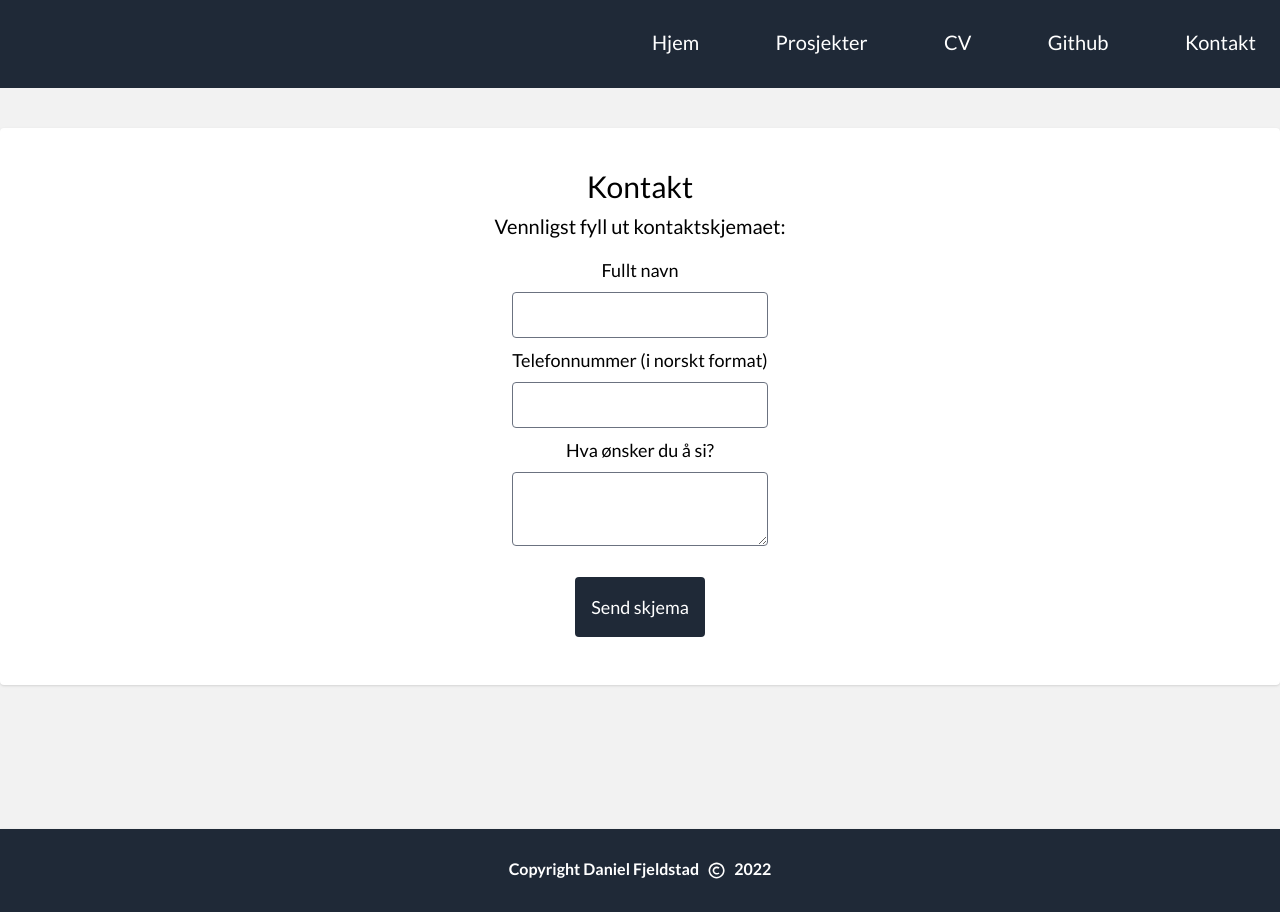
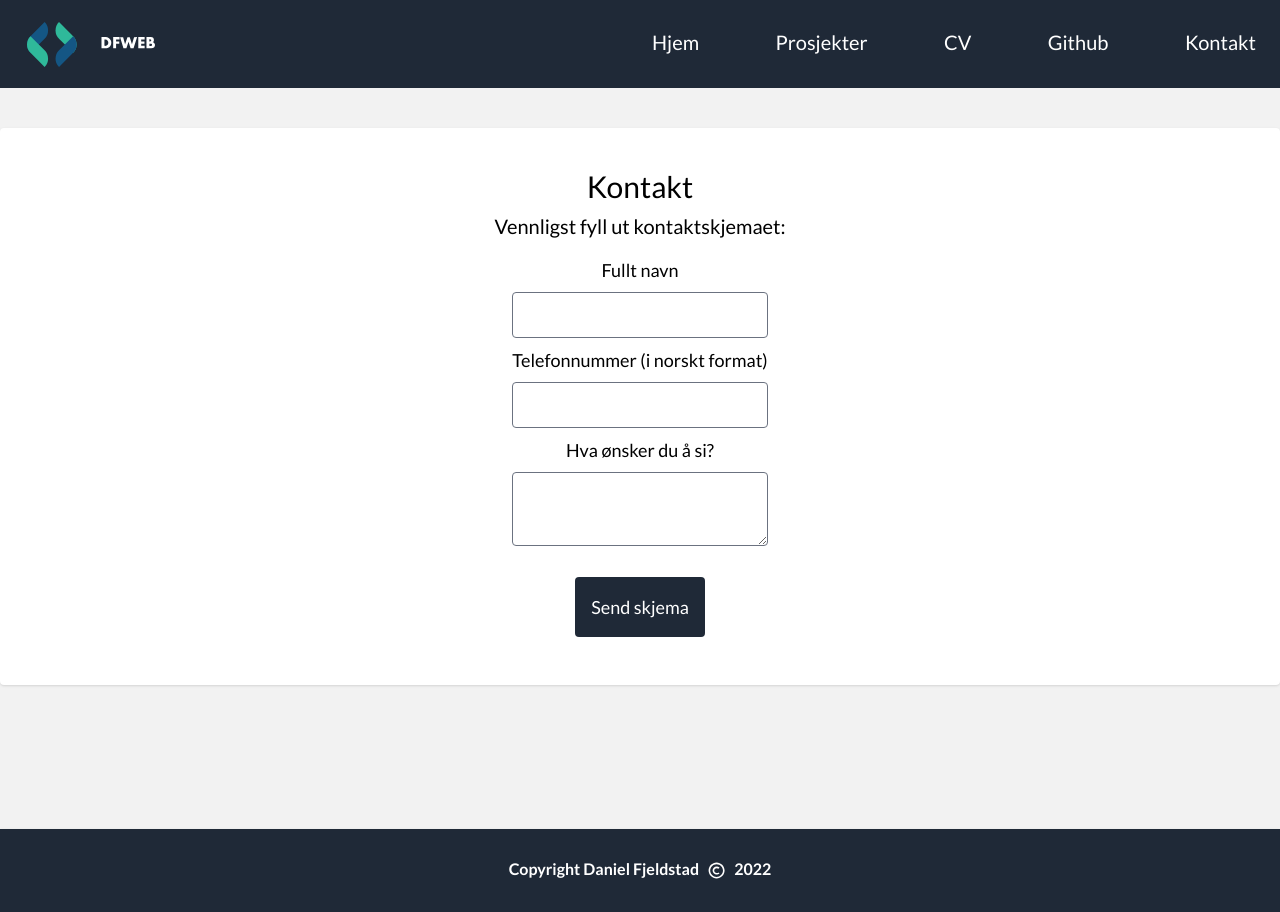
Before and after one commit to meticulousfan/React-framer-motion-portfolio, a Next.js app: page /kontakt in a window 1280 px wide. Built offline with nearby package versions, Linux system fonts and the light colour scheme.

Commit message:
Update Navbar.component.tsx

```diff
--- a/src/components/Layout/Navbar.component.tsx
+++ b/src/components/Layout/Navbar.component.tsx
@@ -26,9 +26,8 @@ const Navbar = (): JSX.Element => (
             alt="Dfweb Logo"
             width={150}
             height={45}
-            priority
+            quality={60}
             loading="eager"
-            sizes="50vw"
           />
         </div>
         <div
```
